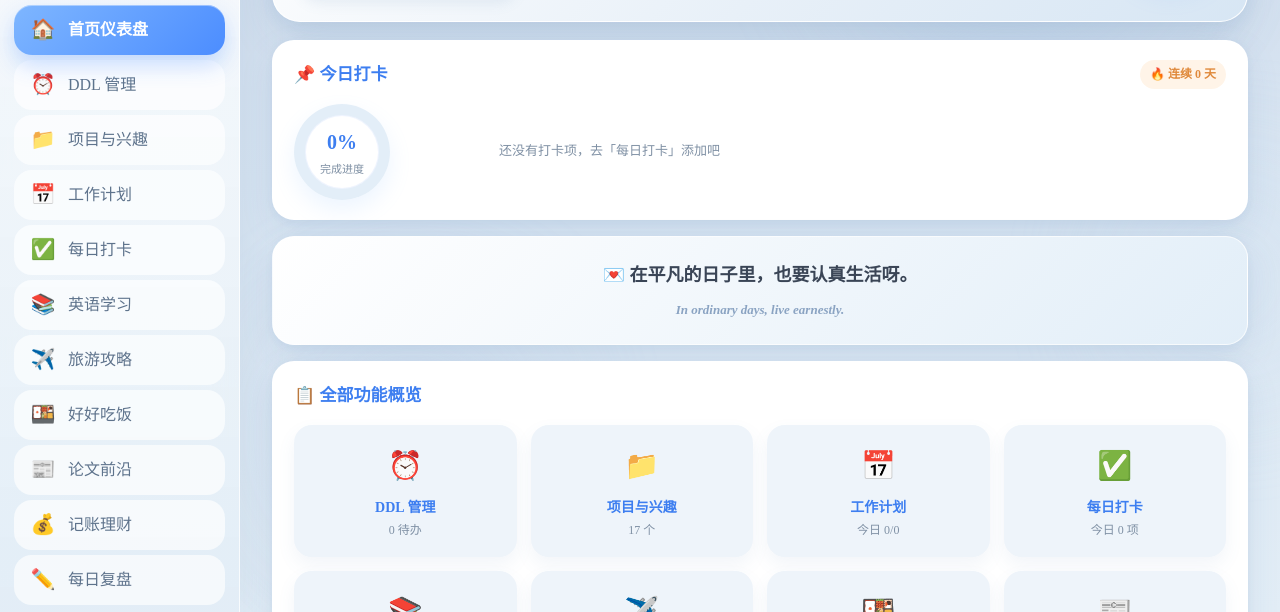
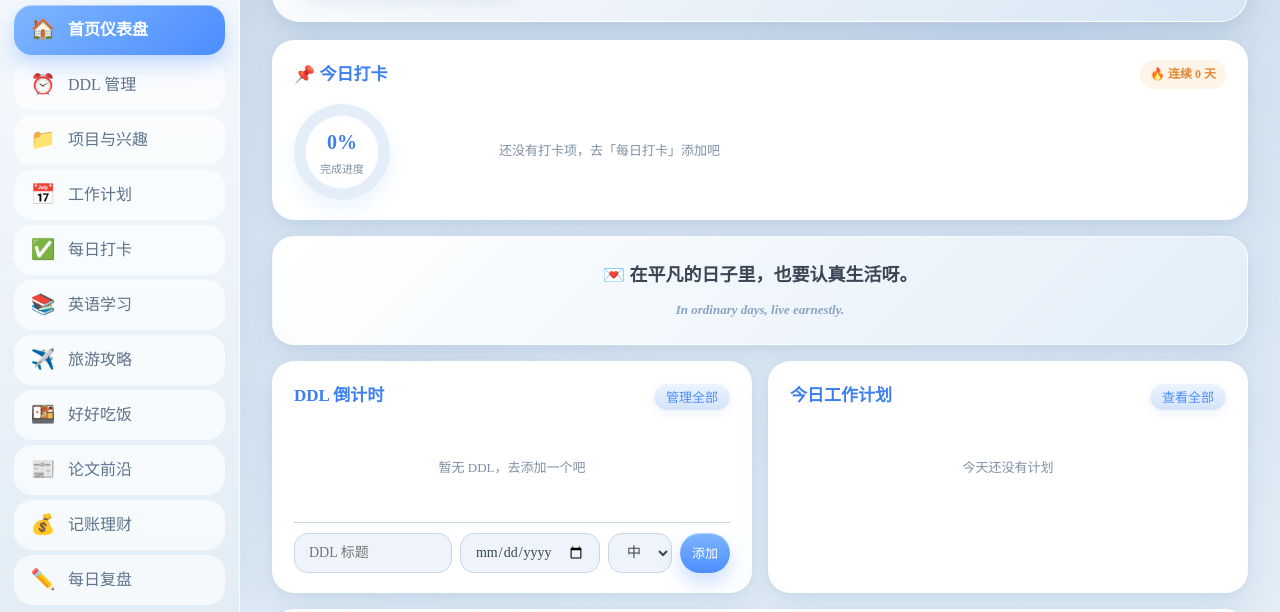
Before and after one commit to CoraLiang01/cora-workbench, a plain HTML site: page index.html in a window 1280 px wide. Shown: the part 188-800 px from the top of the page. Drawn offline with nearby package versions, Linux system fonts and the light colour scheme.

Commit message:
Remove the feature grid and project list from the home page.
Co-authored-by: Cursor <cursoragent@cursor.com>

```diff
--- a/index.html
+++ b/index.html
@@ -794,7 +794,6 @@ function tickHelloClock(){
 function renderDashboard(c){
   const ddls = load('ddls',[]).filter(d=>!d.done).sort((a,b)=>daysUntil(a.date)-daysUntil(b.date));
   const plans = load('plans',{});
-  const projects = load('projects',[]);
   const todayPlan = plans[todayStr()] || [];
   const doneCount = todayPlan.filter(t=>t.done).length;
   const habits = load('habits',[]);
@@ -802,7 +801,6 @@ function renderDashboard(c){
   const habitDone = habits.filter(h=>(h.history||[]).includes(todayH)).length;
   const diary = load('diary',[]);
   const todayDiary = diary.find(d=>d.date===todayStr());
-  const enToday = load('english',[]).filter(x=>x.date===todayStr()).length;
   const pct = habits.length ? Math.round(habitDone/habits.length*100) : (todayPlan.length? Math.round(doneCount/todayPlan.length*100) : 0);
   const now = new Date();
   const dateLine = now.toLocaleDateString('zh-CN',{year:'numeric',month:'long',day:'numeric',weekday:'long'});
@@ -843,22 +841,6 @@ function renderDashboard(c){
     </div>
 
     <div class="quote-box">💌 ${quote.zh}<div class="quote-en">${quote.en}</div></div>
-
-    <div class="card">
-      <div class="card-title">📋 全部功能概览</div>
-      <div class="feat-grid">
-        ${NAV.filter(n=>n.id!=='dashboard').map(n=>{
-          let sub = '进入';
-          if(n.id==='english') sub = `今日 ${enToday} 条`;
-          if(n.id==='habit') sub = `今日 ${habitDone} 项`;
-          if(n.id==='plan') sub = `今日 ${doneCount}/${todayPlan.length}`;
-          if(n.id==='ddl') sub = `${ddls.length} 待办`;
-          if(n.id==='diary') sub = todayDiary ? '已记录' : '今日 0 条';
-          if(n.id==='project') sub = `${projects.length} 个`;
-          return `<div class="feat" onclick="switchView('${n.id}')"><div class="emo">${n.icon}</div><div class="name">${n.label}</div><div class="sub">${sub}</div></div>`;
-        }).join('')}
-      </div>
-    </div>
 
     <div style="display:grid;grid-template-columns:1fr 1fr;gap:16px">
       <div class="card">
@@ -885,19 +867,6 @@ function renderDashboard(c){
           ${todayPlan.slice(0,5).map(t=>`<div class="list-item ${t.done?'done':''}"><div class="cb ${t.done?'checked':''}" onclick="togglePlanTask('${t.id}')"></div><div class="text">${esc(t.title)} ${t.time?`<span class="meta">${t.time}</span>`:''}</div></div>`).join('')}
         ` : '<div class="empty">今天还没有计划</div>'}
       </div>
-    </div>
-
-    <div class="card">
-      <div class="card-title">项目与兴趣 <div class="actions"><button class="btn btn-sm" onclick="switchView('project')">管理全部</button></div></div>
-      ${['Research','Personal','Learning','Interest'].map(cat=>{
-        const catLabels={'Research':'研究项目','Personal':'个人事务','Learning':'学习成长','Interest':'兴趣爱好'};
-        const items=projects.filter(p=>p.category===cat).slice(0,4);
-        if(!items.length) return '';
-        return `<div class="proj-cat-label">${catLabels[cat]}</div><div class="proj-card-grid">${items.map(p=>{
-          const nc=countPages(p.pages||[]);
-          return `<div class="proj-card" onclick="openProject('${p.id}')"><div class="pc-icon">${projectIco(p,20)}</div><div class="pc-title">${esc(p.title)}</div><div class="pc-meta">${nc?nc+' 个页面':'点击进入'}</div></div>`;
-        }).join('')}</div>`;
-      }).join('')}
     </div>
 
     <div class="card">
```
